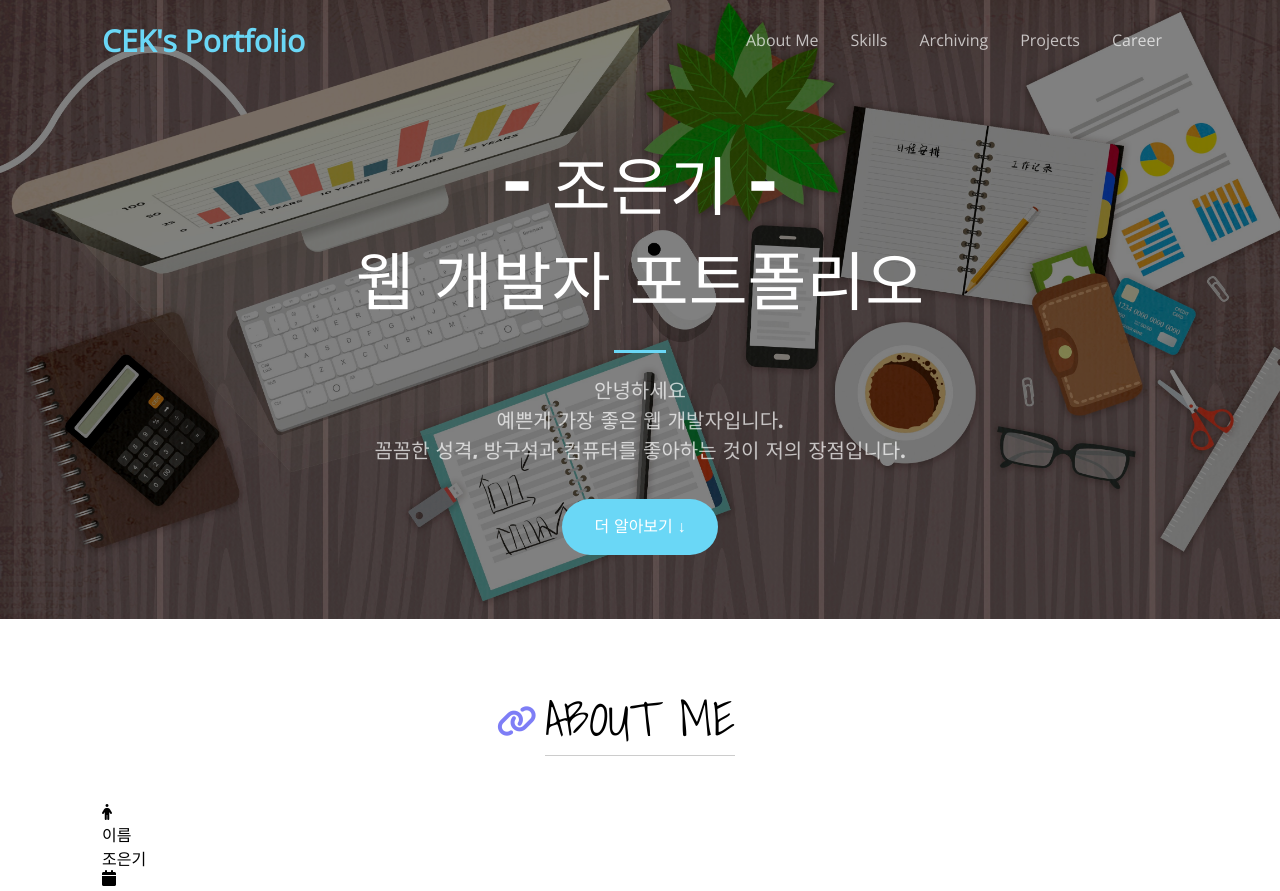
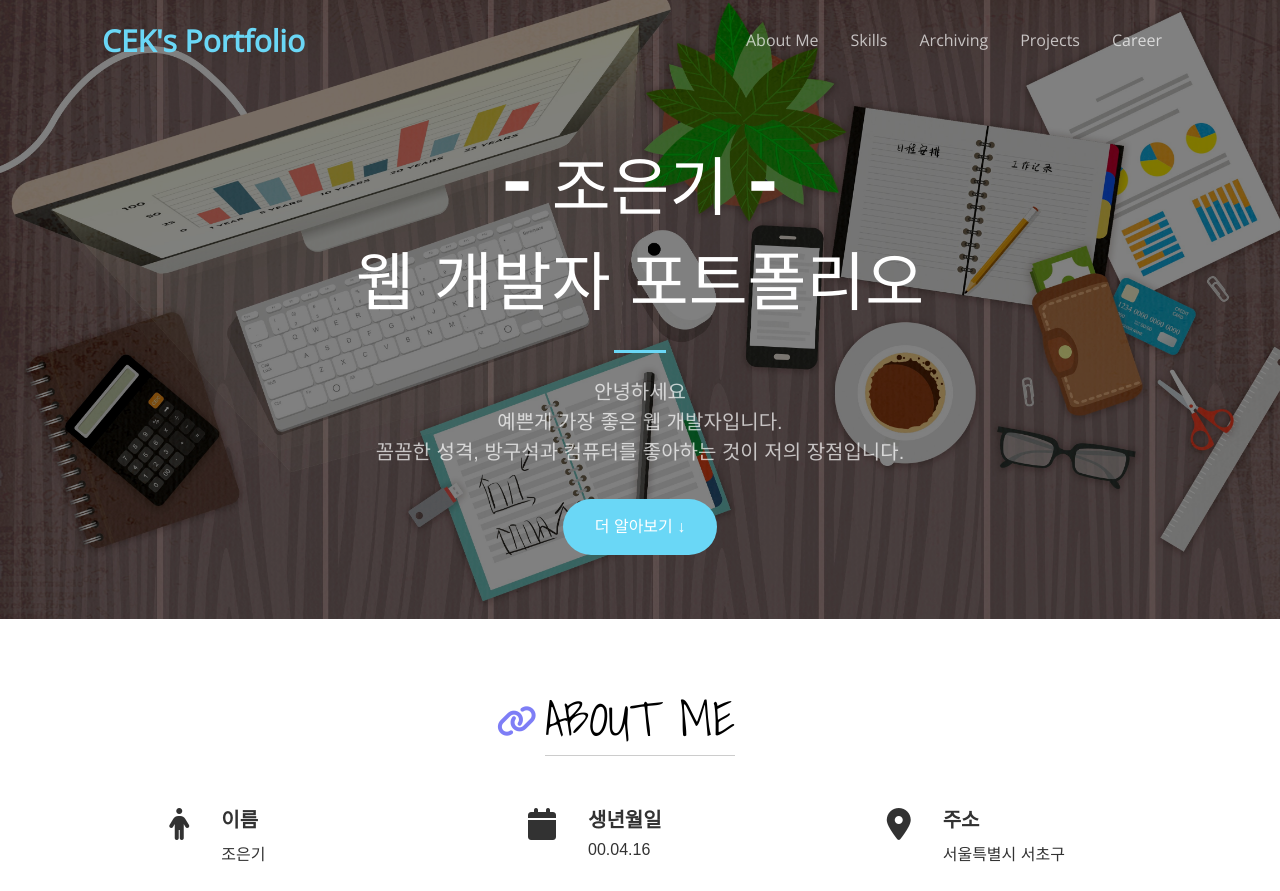
Before and after one commit to eunkeeee/eunkeeee-portfolio, a React (Create React App) app in the folder eunkeeee-portfolio/: page / in a window 1280 px wide. Shown: the top 891 px of the page. Built offline with nearby package versions, Linux system fonts and the light colour scheme; a web font is replaced by a local one.

Commit message:
About Me 완성!!!!!!

```diff
--- a/eunkeeee-portfolio/src/AboutMe.module.css
+++ b/eunkeeee-portfolio/src/AboutMe.module.css
@@ -26,3 +26,38 @@
   opacity: 0.5;
   cursor: pointer;
 }
+
+.AboutMe_basic_infos {
+  display: flex;
+  flex-flow: row wrap;
+  justify-content: space-between;
+}
+.basic_info_wrapper {
+  margin-bottom: 2rem;
+  width: 33.33%;
+}
+.basic_info {
+  display: flex;
+  flex-flow: row nowrap;
+  max-width: 14rem;
+  margin: 0 auto;
+  opacity: 0.8;
+  font-family: var(--ko-article);
+}
+.basic_info_icon_wrapper {
+  /* width: 2rem;
+  min-width: 2rem;
+  height: 2rem; */
+  font-size: 2rem;
+  margin-top: 0.2rem;
+  margin-right: 2rem;
+}
+.fieldLabel {
+  margin-bottom: 0.5rem;
+  font-weight: 700;
+  font-size: 1.25rem;
+}
+.fieldValue {
+  font-weight: 400;
+  font-size: 1rem;
+}
--- a/eunkeeee-portfolio/src/Header.module.css
+++ b/eunkeeee-portfolio/src/Header.module.css
@@ -40,7 +40,6 @@
 
 .Mainhead_Mainhead {
   position: relative;
-  font-family: var(--ko-title);
 }
 .Mainhead_Mainhead::before {
   filter: brightness(50%);
@@ -60,11 +59,13 @@
   margin: 0 auto;
   padding: 8.5rem 2rem 4rem 2rem;
   text-align: center;
+  font-family: var(--ko-article);
 }
 .Mainhead_title {
   font-size: 4rem;
   color: white;
   word-break: keep-all;
+  font-family: var(--ko-title);
 }
 .Mainhead_divider {
   width: 3.25rem;
--- a/eunkeeee-portfolio/src/components/AboutMe_basic_info.js
+++ b/eunkeeee-portfolio/src/components/AboutMe_basic_info.js
@@ -6,8 +6,8 @@ const AboutMe_basic_info = ({ iconImport, fieldLabel, fieldValue }) => {
       <div className={styles.basic_info}>
         <div className={styles.basic_info_icon_wrapper}>{iconImport}</div>
         <div className={styles.basic_info_field}>
-          <div>{fieldLabel}</div>
-          <div>{fieldValue}</div>
+          <div className={styles.fieldLabel}>{fieldLabel}</div>
+          <div className={styles.fieldValue}>{fieldValue}</div>
         </div>
       </div>
     </div>
```
